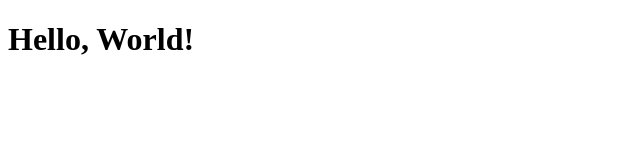
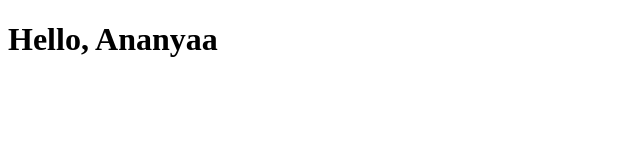
Before and after one commit to Ananyas24/hello-world, a plain HTML site: page index.html in a window 1280 px wide. Shown: the full height of the page, 0-640 px from the left. Drawn offline with Linux system fonts and the light colour scheme.

Commit message:
Updated hello.html content

```diff
--- a/index.html
+++ b/index.html
@@ -5,6 +5,6 @@
   <title>Hello World</title>
 </head>
 <body>
-  <h1>Hello, World!</h1>
+  <h1>Hello, Ananyaa</h1>
 </body>
 </html>
```
